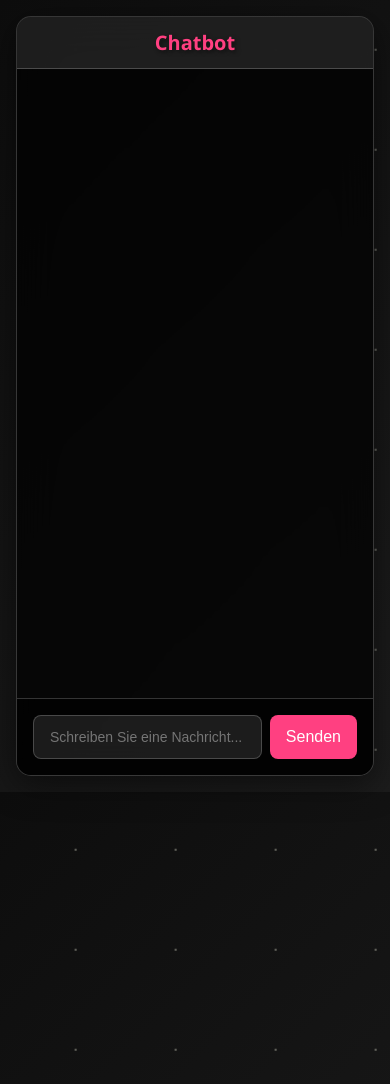
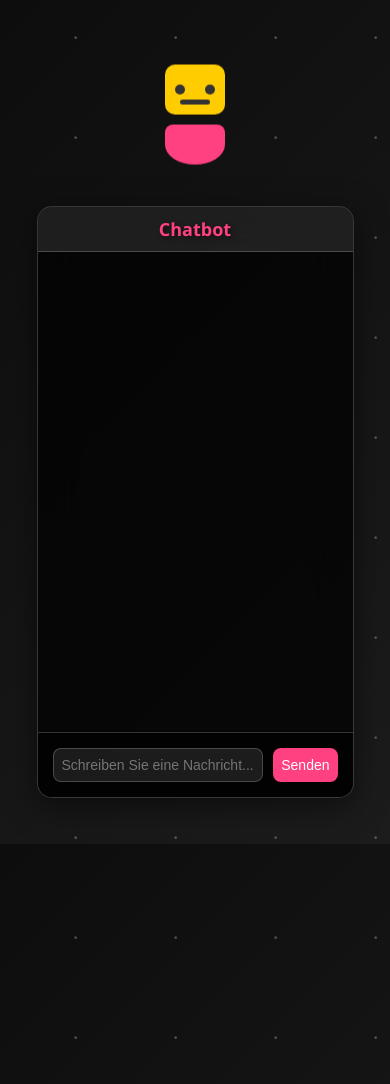
Before and after one commit to Tim131103/ChatBot, a Flask app: page / in a window 390 px wide; the page is wider, and only the part inside the window is pictured. Shown: the top 1084 px of that part. Run offline with Flask 3, Linux system fonts and the light colour scheme.

Commit message:
Enhance chatbot UI with responsive design and improved styling for better user experience

```diff
--- a/src/UI/static/css/style.css
+++ b/src/UI/static/css/style.css
@@ -1,35 +1,25 @@
-/* Reset and base styles */
-*, *::before, *::after {
-    box-sizing: border-box;
-    margin: 0;
-    padding: 0;
-}
-
-html {
-    font-size: 16px;
-    -webkit-text-size-adjust: 100%;
-}
-
 /* Main body styling */
 body {
-    font-family: 'Segoe UI', system-ui, -apple-system, sans-serif;
+    font-family: 'Segoe UI', Tahoma, Geneva, Verdana, sans-serif;
     display: flex;
     justify-content: center;
     align-items: center;
-    min-height: 100vh;
-    min-height: -webkit-fill-available;
+    height: 100vh;
     margin: 0;
-    padding: 1rem;
+    overflow: hidden;
     background: linear-gradient(135deg, #0d0d0d, #1c1c1c);
     color: #fff;
     position: relative;
-    overflow-x: hidden;
 }
 
 /* Cosmic background animation */
 @keyframes cosmic {
-    0% { background-position: 0% 0%; }
-    100% { background-position: 200% 200%; }
+    0% {
+        background-position: 0% 0%;
+    }
+    100% {
+        background-position: 200% 200%;
+    }
 }
 
 body::before {
@@ -39,13 +29,35 @@ body::before {
     left: -50%;
     width: 260%;
     height: 200%;
-    background:
-        radial-gradient(circle, rgba(250, 250, 230, 0.418) 1px, transparent 1px),
-        radial-gradient(circle, rgba(250, 250, 230, 0.418) 1px, transparent 1px);
+    background: radial-gradient(circle, rgba(250, 250, 230, 0.418) 1px, transparent 1px),
+                radial-gradient(circle, rgba(250, 250, 230, 0.418) 1px, transparent 1px);
     background-size: 100px 100px;
     background-position: 0 0, 50px 50px;
     animation: cosmic 100s linear infinite;
+    z-index: 0;
     opacity: 0.5;
+}
+
+/* Main container for robot and chat */
+.main-container {
+    display: flex;
+    align-items: flex-start;
+    justify-content: center;
+    flex-wrap: wrap;
+    width: 100%;
+    max-width: 1200px;
+    padding: 20px;
+    box-sizing: border-box;
+}
+
+/* Robot styling */
+.robot {
+    width: 80px;
+    height: 140px;
+    position: relative;
+    margin: 20px;
+    animation: idle 3s infinite alternate;
+    transition: transform 0.3s ease;
 }
 
 /* Chat container styling */
@@ -54,7 +66,6 @@ body::before {
     max-width: 400px;
     height: 80vh;
     min-height: 500px;
-    max-height: 700px;
     border: 1px solid rgba(255, 255, 255, 0.2);
     border-radius: 15px;
     overflow: hidden;
@@ -62,28 +73,18 @@ body::before {
     flex-direction: column;
     background: rgba(0, 0, 0, 0.7);
     backdrop-filter: blur(20px);
-    -webkit-backdrop-filter: blur(20px);
-    box-shadow: 0 8px 32px rgba(0, 0, 0, 0.5);
-    transition: transform 0.3s ease, box-shadow 0.3s ease;
+    box-shadow: 0 8px 32px 0 rgba(0, 0, 0, 0.5);
     z-index: 1;
-}
-
-@media (max-width: 480px) {
-    .chat-container {
-        height: 90vh;
-        min-height: 90vh;
-        max-height: none;
-    }
 }
 
 /* Chat header styling */
 .chat-header {
     background: rgba(255, 255, 255, 0.1);
     color: #ff4081;
-    padding: 1rem;
+    padding: 15px;
     text-align: center;
-    font-size: 1.5rem;
-    font-weight: 600;
+    font-size: 22px;
+    font-weight: bold;
     border-bottom: 1px solid rgba(255, 255, 255, 0.2);
     text-shadow: 2px 2px 4px rgba(0, 0, 0, 0.5);
 }
@@ -92,12 +93,7 @@ body::before {
 .chat-messages {
     flex: 1;
     overflow-y: auto;
-    padding: 1rem;
-    scroll-behavior: smooth;
-}
-
-/* Scrollbar styling for cross-browser compatibility */
-.chat-messages {
+    padding: 15px;
     scrollbar-width: thin;
     scrollbar-color: #ff4081 transparent;
 }
@@ -113,128 +109,175 @@ body::before {
 
 /* Message styling */
 .message {
-    margin-bottom: 0.75rem;
-    padding: 0.75rem;
-    border-radius: 0.75rem;
-    max-width: 85%;
+    margin-bottom: 12px;
+    padding: 10px;
+    border-radius: 8px;
+    max-width: 70%;
     position: relative;
     transition: background-color 0.3s ease;
     box-shadow: 0 2px 4px rgba(0, 0, 0, 0.3);
-    word-wrap: break-word;
-    line-height: 1.4;
-}
-
-@media (max-width: 768px) {
-    .message {
-        max-width: 80%;
-        padding: 0.5rem;
-        margin-bottom: 0.5rem;
-    }
 }
 
 .user-message {
     background-color: rgba(255, 64, 129, 0.8);
+    align-self: flex-end;
     margin-left: auto;
 }
 
 .bot-message {
     background-color: rgba(255, 255, 255, 0.1);
     color: #fff;
+    align-self: flex-start;
 }
 
 /* Chat input styling */
 .chat-input {
     display: flex;
-    gap: 0.5rem;
-    padding: 1rem;
+    padding: 15px;
     border-top: 1px solid rgba(255, 255, 255, 0.2);
     background: rgba(0, 0, 0, 0.7);
 }
 
 #user-input {
     flex: 1;
-    padding: 0.5rem 1rem;
+    padding: 10px;
     border: 1px solid rgba(255, 255, 255, 0.2);
     border-radius: 8px;
     background: rgba(255, 255, 255, 0.1);
     color: #fff;
-    font-size: 1rem;
-    min-height: 44px;
+    outline: none;
+    transition: background-color 0.3s ease;
 }
 
 #user-input:focus {
-    background-color: rgba(36, 35, 35, 0.2);
-    outline: 2px solid #ff4081;
-    outline-offset: -2px;
+    background-color: rgba(255, 255, 255, 0.2);
 }
 
 #send-button {
-    padding: 0.5rem 1.5rem;
+    padding: 10px 20px;
     background-color: #ff4081;
     color: white;
     border: none;
     border-radius: 8px;
+    margin-left: 10px;
     cursor: pointer;
-    transition: all 0.3s ease;
-    min-height: 44px;
-    font-size: 1rem;
+    transition: background-color 0.3s ease, transform 0.2s ease;
 }
 
-/* Robot styling adjustments */
-.robot {
-    width: min(20vw, 100px);
-    height: auto;
-    aspect-ratio: 5/8;
-    margin: 2rem auto;
+#send-button:hover {
+    background-color: #e91e63;
+    transform: translateY(-2px);
 }
 
-/* Responsive animations */
-@media (prefers-reduced-motion: reduce) {
-    body::before,
-    .chat-container,
-    #send-button,
+/* Robot accessory styling */
+.robot-accessory {
+    position: absolute;
+    top: -40px;
+    left: 50%;
+    transform: translateX(-50%);
+    font-size: 24px;
+    color: #ffcc00;
+    display: none;
+}
+
+/* Robot head styling */
+.robot-head {
+    width: 80px;
+    height: 50px;
+    background-color: #ffcc00;
+    border-radius: 10px;
+    position: relative;
+    margin: 0 auto;
+    display: flex;
+    justify-content: space-around;
+    align-items: center;
+}
+
+/* Robot eyes styling */
+.robot-eyes {
+    width: 10px;
+    height: 10px;
+    background-color: #333;
+    border-radius: 50%;
+}
+
+/* Robot mouth styling */
+.robot-mouth {
+    width: 30px;
+    height: 5px;
+    background-color: #333;
+    border-radius: 5px;
+    position: absolute;
+    bottom: 10px;
+    left: 50%;
+    transform: translateX(-50%);
+}
+
+/* Robot body styling */
+.robot-body {
+    width: 60px;
+    height: 40px;
+    background-color: #ff4081;
+    border-radius: 0.5rem 0.5rem 50% 50%;
+    margin: 10px auto;
+}
+
+/* Animations */
+@keyframes idle {
+    0% { transform: translateY(0); }
+    100% { transform: translateY(-5px); }
+}
+
+@keyframes reading {
+    0%, 100% { transform: scale(1); }
+    50% { transform: scale(1.1); }
+}
+
+@keyframes thinking {
+    0%, 100% { transform: rotate(0deg); }
+    50% { transform: rotate(10deg); }
+}
+
+@keyframes responding {
+    0%, 100% { transform: scale(1); }
+    50% { transform: scale(1.2); }
+}
+
+/* Responsive Design */
+@media (max-width: 768px) {
+    .main-container {
+        flex-direction: column;
+        align-items: center;
+    }
+
     .robot {
-        animation: none !important;
-        transition: none !important;
+        margin: 20px 0;
+    }
+
+    .chat-container {
+        width: 90%;
+        max-width: 100%;
+        height: 70vh;
     }
 }
 
-/* Mobile-specific adjustments */
 @media (max-width: 480px) {
     .chat-header {
-        font-size: 1.25rem;
-        padding: 0.75rem;
+        font-size: 18px;
+        padding: 10px;
     }
 
-    #user-input {
-        font-size: 0.875rem;
+    #user-input, #send-button {
+        font-size: 14px;
+        padding: 8px;
     }
 
-    #send-button {
-        padding: 0.5rem 1rem;
+    .robot-head, .robot-body {
+        width: 60px;
     }
 
     .robot {
-        width: 25vw;
-        margin: 1.5rem auto;
+        width: 60px;
+        height: 120px;
     }
 }
-
-/* Tablet and landscape orientation adjustments */
-@media (min-width: 769px) and (max-width: 1024px) and (orientation: landscape) {
-    .chat-container {
-        height: 90vh;
-        max-height: 90vh;
-    }
-}
-
-/* IE11 fallbacks (if needed) */
-@media all and (-ms-high-contrast: none), (-ms-high-contrast: active) {
-    .chat-container {
-        background: #0d0d0d;
-    }
-
-    body::before {
-        display: none;
-    }
-}
--- a/src/UI/templates/chatbot_ui.html
+++ b/src/UI/templates/chatbot_ui.html
@@ -3,12 +3,11 @@
 <head>
     <meta charset="UTF-8">
     <meta name="viewport" content="width=device-width, initial-scale=1.0">
-    <title>Chatbot UI</title>
+    <title>Responsive Chatbot UI</title>
     <link rel="stylesheet" href="{{ url_for('static', filename='css/style.css') }}">
 </head>
 <body>
-    <div class="chat-container">
-        <div class="chat-header">Chatbot</div>
+    <div class="main-container">
         <div class="robot" id="robot">
             <div class="robot-accessory" id="robot-accessory"></div>
             <div class="robot-head">
@@ -18,10 +17,13 @@
             </div>
             <div class="robot-body"></div>
         </div>
-        <div class="chat-messages" id="chat-messages"></div>
-        <div class="chat-input">
-            <input type="text" id="user-input" placeholder="Schreiben Sie eine Nachricht...">
-            <button id="send-button">Senden</button>
+        <div class="chat-container">
+            <div class="chat-header">Chatbot</div>
+            <div class="chat-messages" id="chat-messages"></div>
+            <div class="chat-input">
+                <input type="text" id="user-input" placeholder="Schreiben Sie eine Nachricht...">
+                <button id="send-button">Senden</button>
+            </div>
         </div>
     </div>
     <script src="{{ url_for('static', filename='js/script.js') }}"></script>
```
